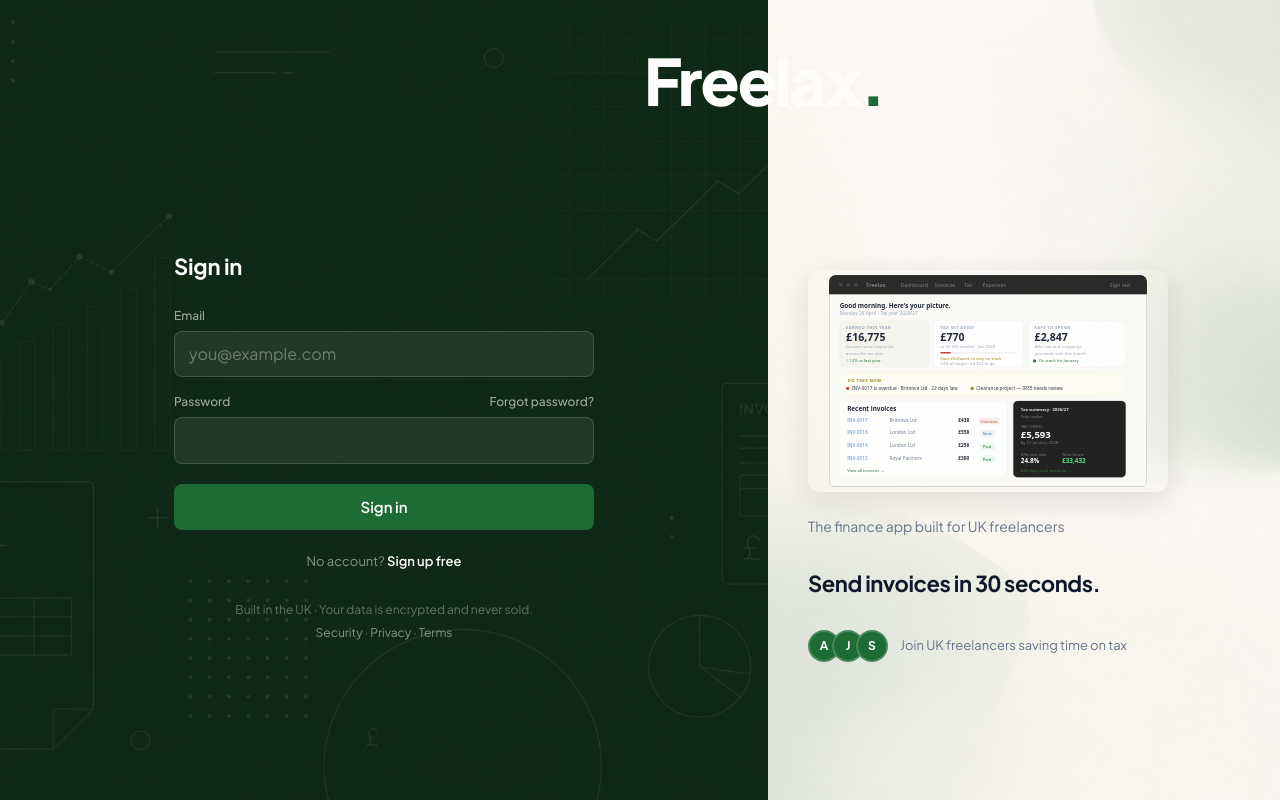
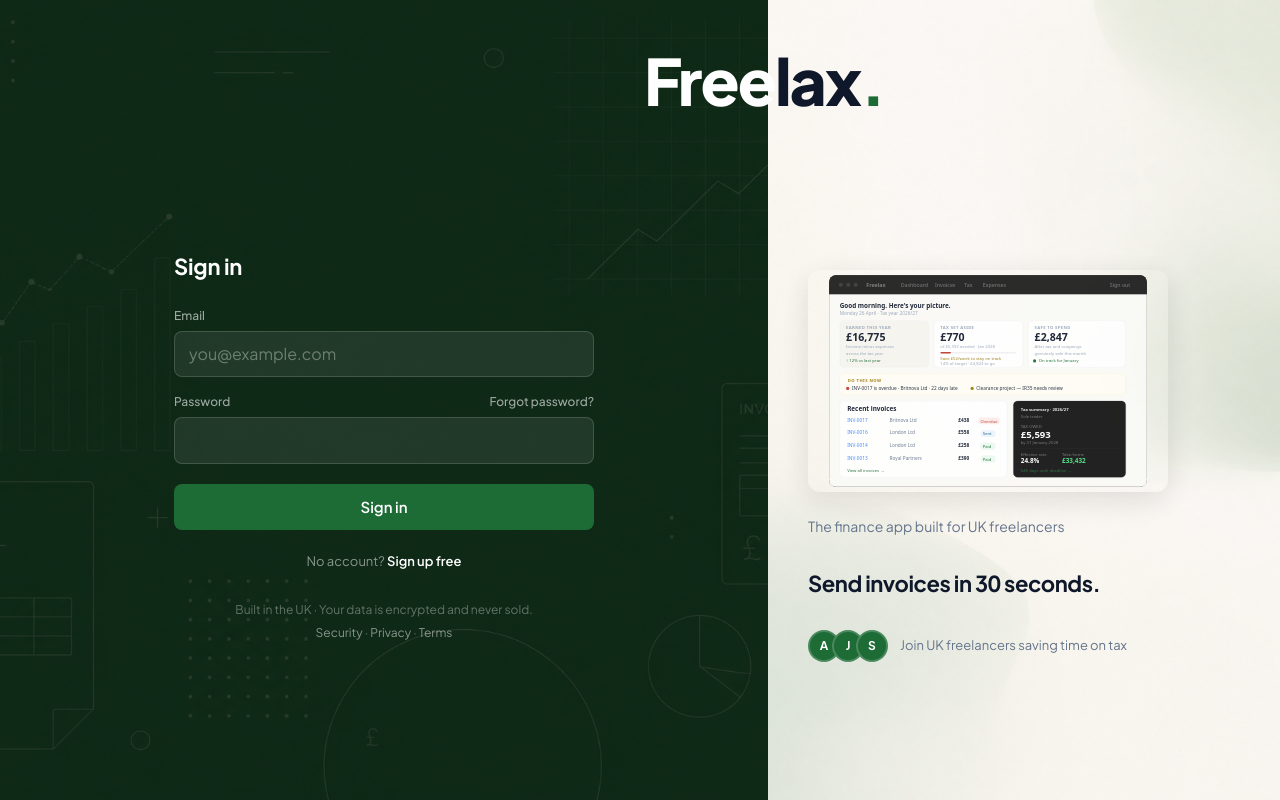
Before and after one commit to Freelax1/Freelax, a Next.js app: page /auth/login in a window 1280 px wide. Built offline with nearby package versions, Linux system fonts and the light colour scheme.

Commit message:
fix: split wordmark lax in black

```diff
--- a/app/auth/login/page.tsx
+++ b/app/auth/login/page.tsx
@@ -334,7 +334,7 @@
           }}
         >
           <span style={{ color: '#FFFFFF' }}>Free</span>
-          <span style={{ color: 'rgba(255,255,255,0.75)' }}>lax</span>
+          <span style={{ color: '#0F172A' }}>lax</span>
           <span style={{ color: '#1D6B35' }}>.</span>
         </div>
 
--- a/app/auth/signup/page.tsx
+++ b/app/auth/signup/page.tsx
@@ -410,7 +410,7 @@
           }}
         >
           <span style={{ color: '#FFFFFF' }}>Free</span>
-          <span style={{ color: 'rgba(255,255,255,0.75)' }}>lax</span>
+          <span style={{ color: '#0F172A' }}>lax</span>
           <span style={{ color: '#1D6B35' }}>.</span>
         </div>
 
```
